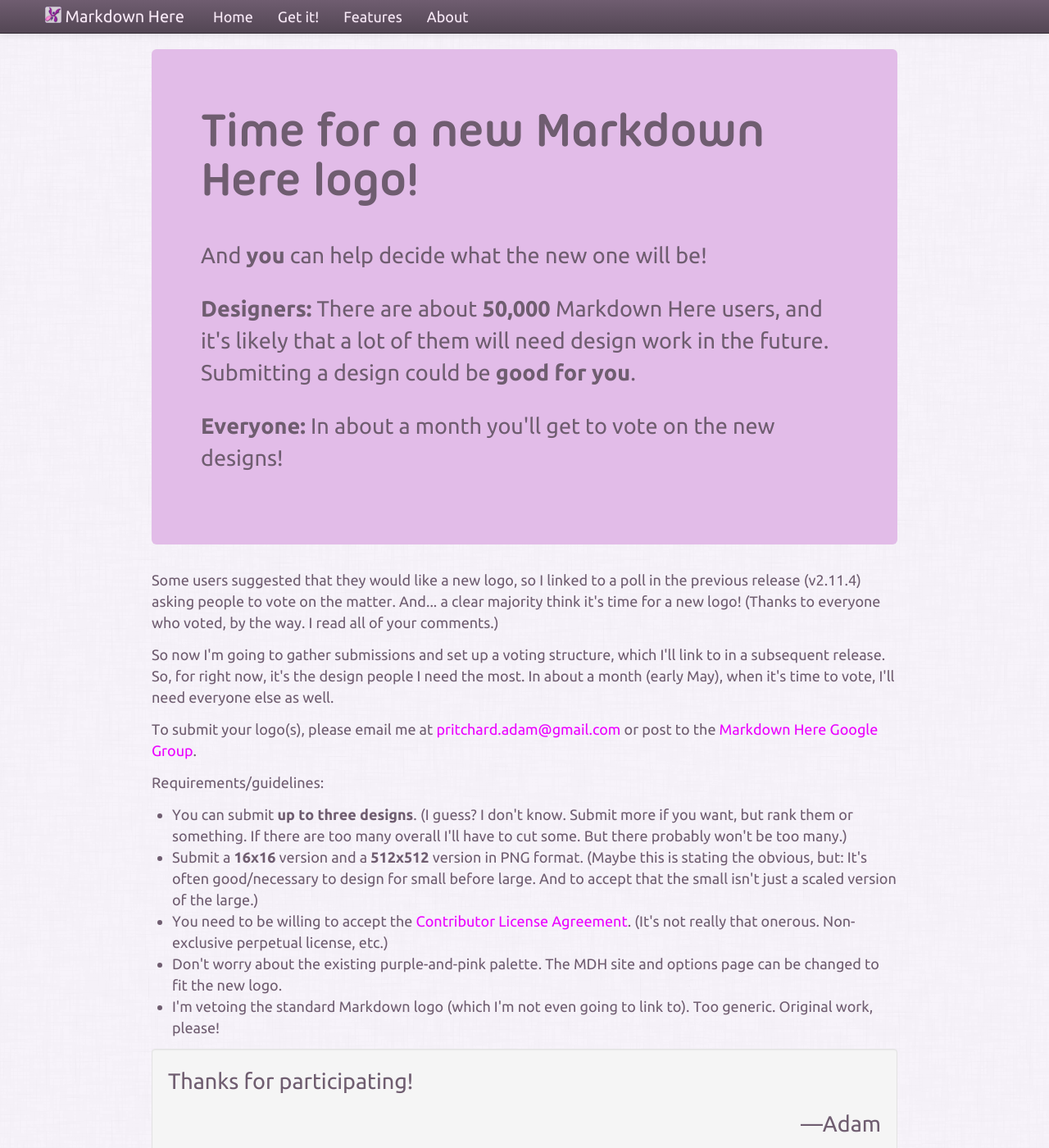
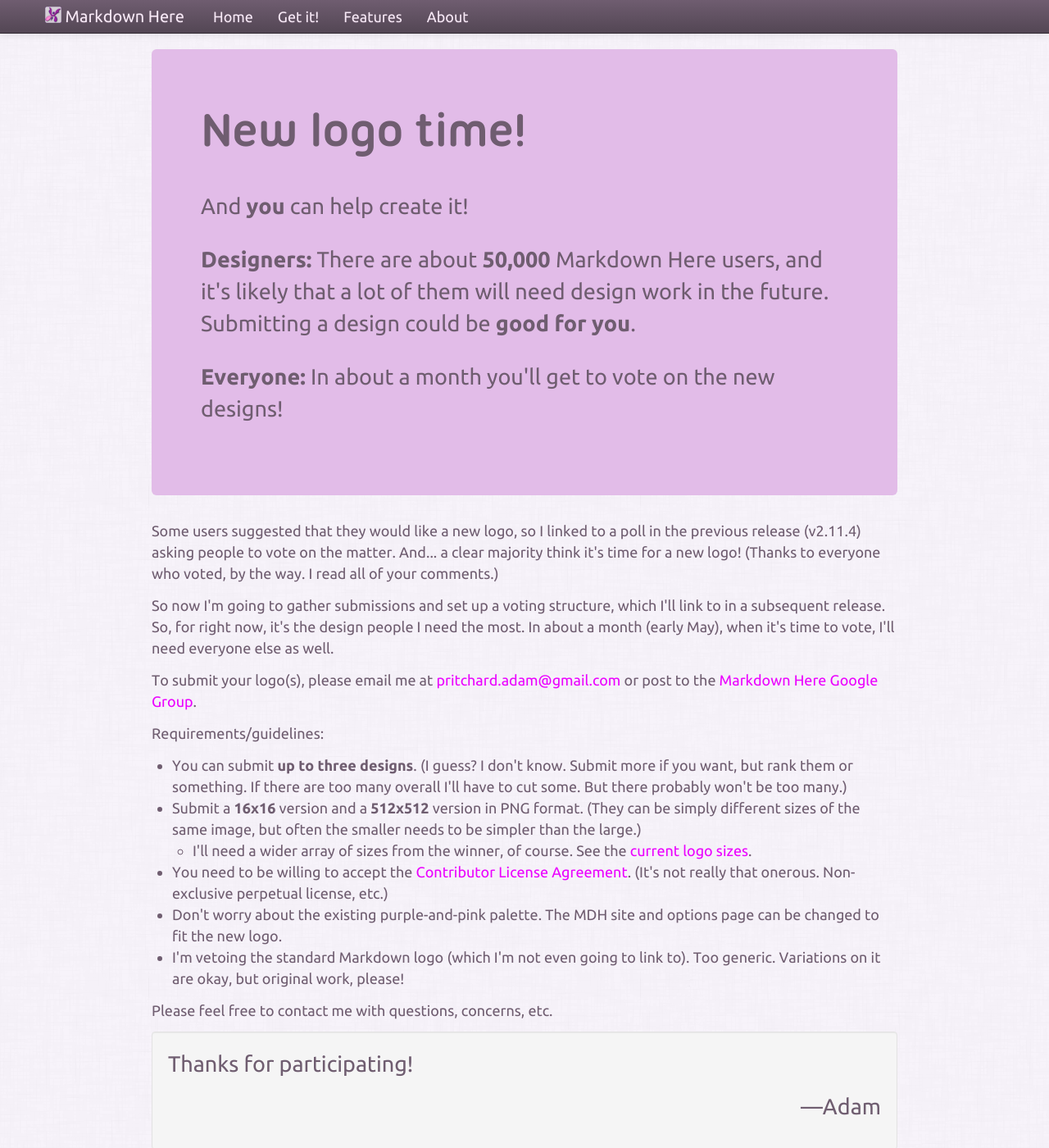
Before and after one commit to adam-p/markdown-here, a Jekyll site: the page built from logo.html, in a window 1280 px wide and 1400 px high. Shown: the whole window at 82% size. Built offline with Jekyll 4.4.1, drawn with Linux system fonts in a browser that asks for light colours; nearby versions of some CDN libraries.

Commit message:
Minor edits to logo page

```diff
--- a/logo.html
+++ b/logo.html
@@ -5,10 +5,10 @@
 <div class="row-fluid">
   <div class="span12">
     <div class="hero-unit clearfix">
-      <h1>Time for a new Markdown Here logo!</h1>
+      <h1>New logo time!</h1>
       <br>
       <p class="lead">
-        And <strong>you</strong> can help decide what the new one will be!
+        And <strong>you</strong> can help create it!
       </p>
       <p class="lead">
         <strong>Designers:</strong> There are about <strong>50,000</strong> Markdown Here users, and it's likely that a lot of them will need design work in the future. Submitting a design could be <strong>good for you</strong>.
@@ -38,7 +38,12 @@
           You can submit <strong>up to three designs</strong>. (I guess? I don't know. Submit more if you want, but rank them or something. If there are too many overall I'll have to cut some. But there probably won't be too many.)
         </li>
         <li>
-          Submit a <strong>16x16</strong> version and a <strong>512x512</strong> version in PNG format. (Maybe this is stating the obvious, but: It's often good/necessary to design for small before large. And to accept that the small isn't just a scaled version of the large.)
+          Submit a <strong>16x16</strong> version and a <strong>512x512</strong> version in PNG format. (They can be simply different sizes of the same image, but often the smaller needs to be simpler than the large.)
+          <ul>
+            <li>
+              I'll need a wider array of sizes from the winner, of course. See the <a href="https://github.com/adam-p/markdown-here/tree/master/src/common/images">current logo sizes</a>.
+            </li>
+          </ul>
         </li>
         <li>
           You need to be willing to accept the <a href="https://github.com/adam-p/markdown-here/blob/master/CLA-individual.md">Contributor License Agreement</a>. (It's not really that onerous. Non-exclusive perpetual license, etc.)
@@ -47,12 +52,21 @@
           Don't worry about the existing purple-and-pink palette. The MDH site and options page can be changed to fit the new logo.
         </li>
         <li>
-          I'm vetoing the standard Markdown logo (which I'm not even going to link to). Too generic. Original work, please!
+          I'm vetoing the standard Markdown logo (which I'm not even going to link to). Too generic. Variations on it are okay, but original work, please!
         </li>
       </ul>
     </p>
   </div>
 </div>
+
+<div class="row-fluid">
+  <div class="span12">
+    <p>
+      Please feel free to contact me with questions, concerns, etc.
+    </p>
+  </div>
+</div>
+
 
 <div class="row-fluid">
   <div class="span12 lead well">
```
